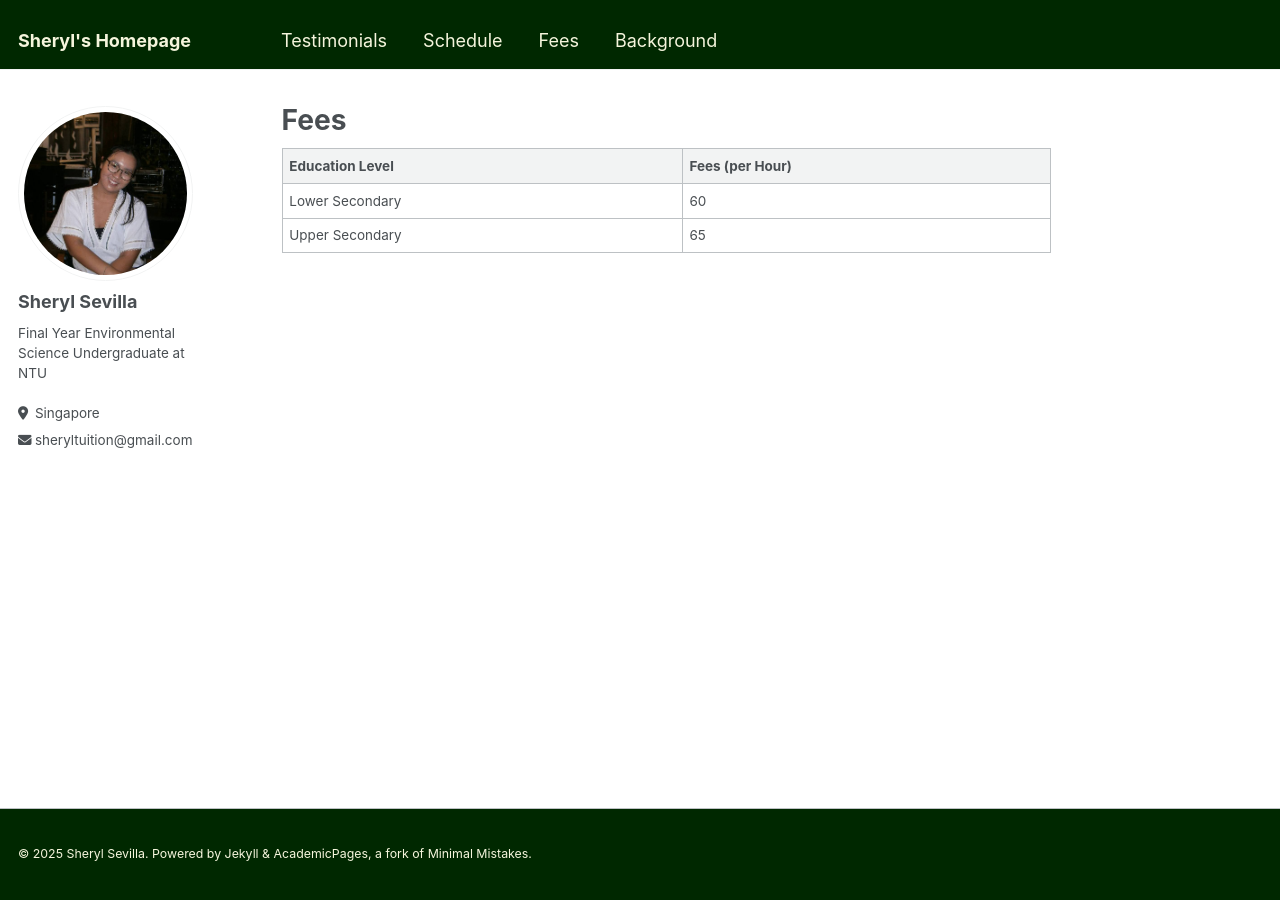
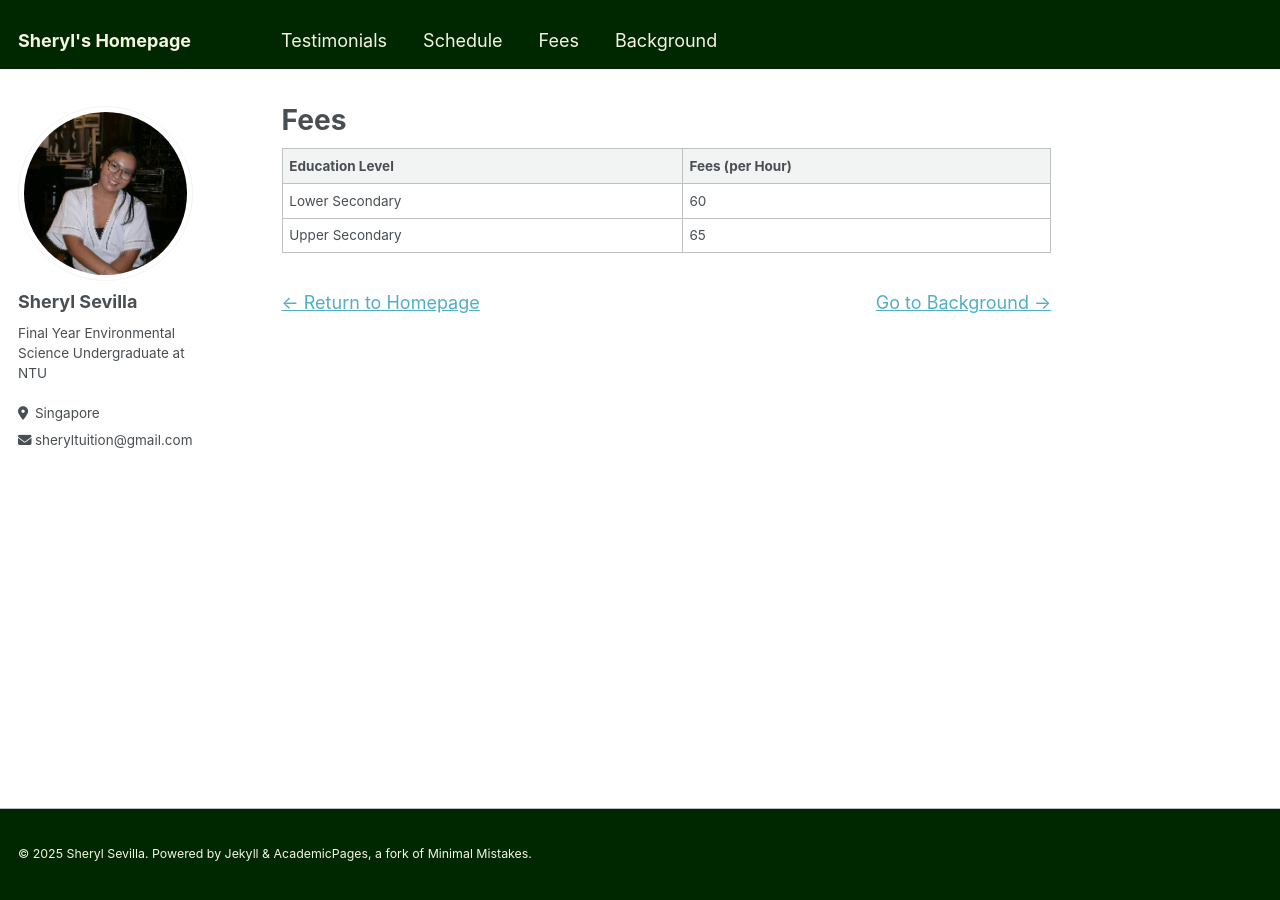
Before and after one commit to sheryltuition/sheryltuition.github.io, a Jekyll site: the page built from _pages/fees.md, in a window 1280 px wide. Built offline with Jekyll 4.4.1, drawn with Linux system fonts in a browser that asks for light colours.

Commit message:
update links

```diff
--- a/_pages/fees.md
+++ b/_pages/fees.md
@@ -8,3 +8,13 @@ permalink: /fees/
 | :--------------- | :-------------- |
 | Lower Secondary  | 60              |
 | Upper Secondary  | 65              |
+
+<div style="
+  display: flex;
+  justify-content: space-between;
+  align-items: center;
+  margin-top: 2em;
+">
+  <a href="{{ "/" | relative_url }}">← Return to Homepage</a>
+  <a href="{{ "/background/" | relative_url }}">Go to Background →</a>
+</div>
```
Also changed, not shown: _pages/testimonials.md (+10 -0 lines).
